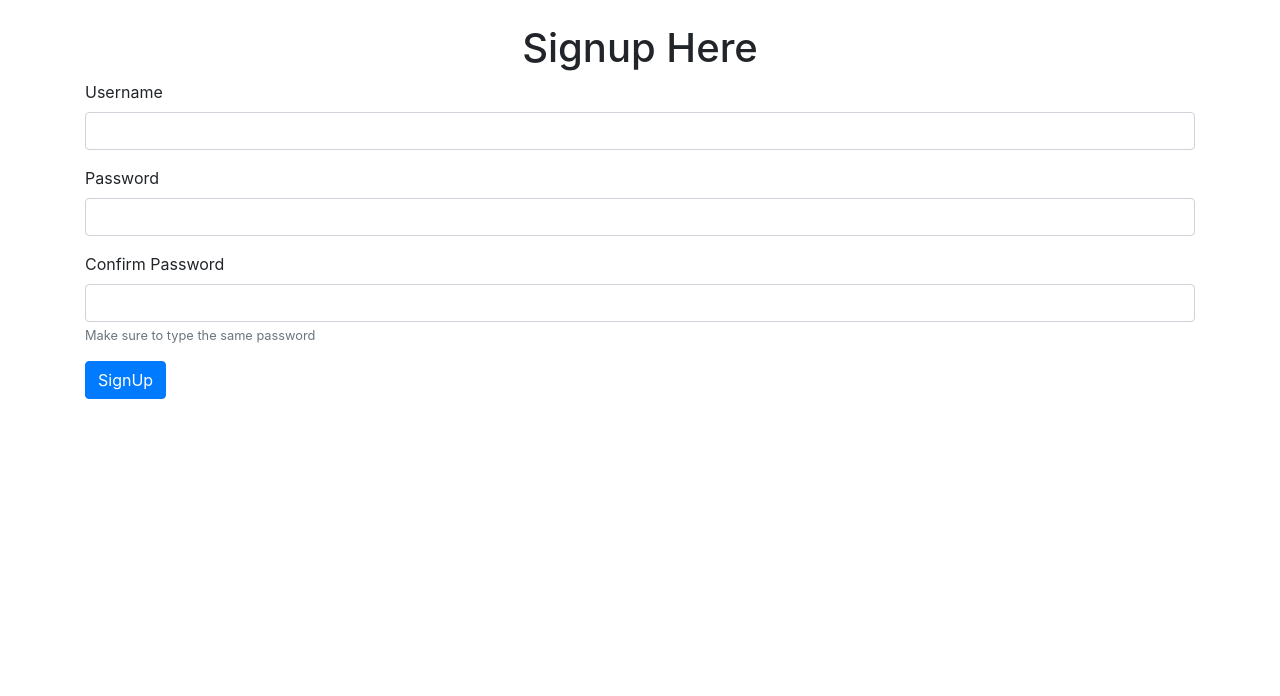
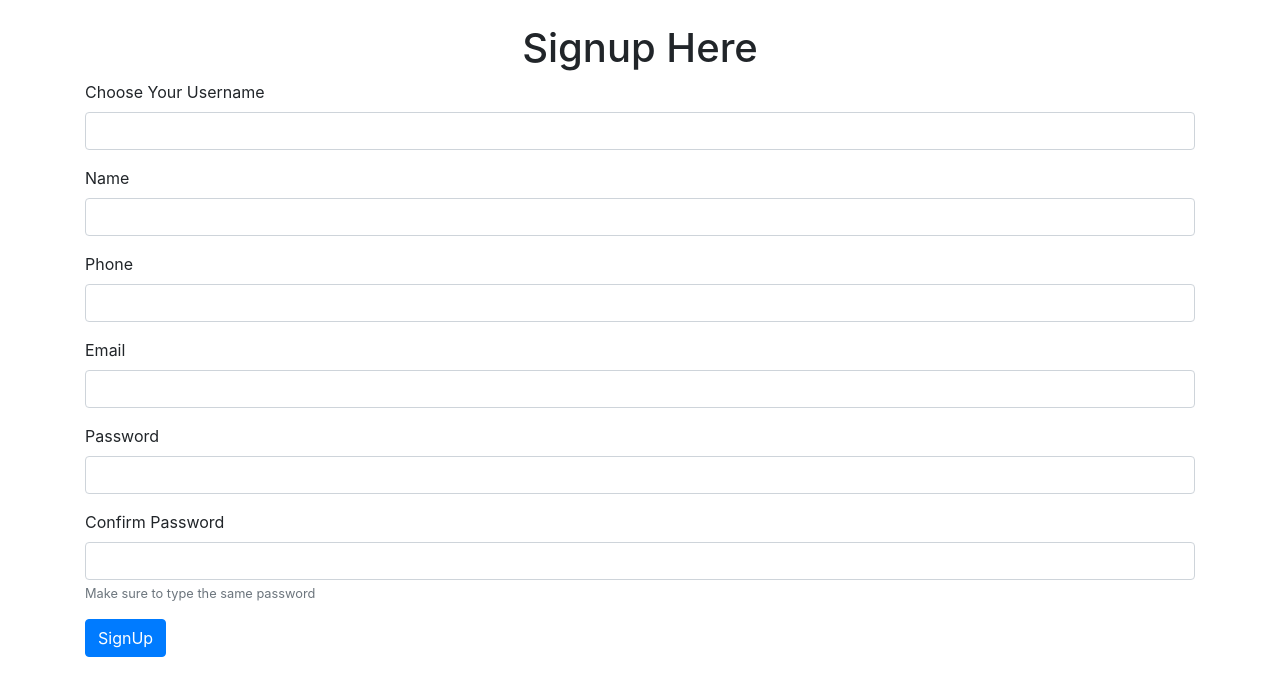
Before and after one commit to helloabdulmajid/Sign-Up-Form-PHP-, a PHP site: page / in a window 1280 px wide. Shown: the top 696 px of the page. Run offline with PHP 8.4, Linux system fonts and the light colour scheme; some libraries are stand-ins or nearby versions.

Commit message:
First Commit

```diff
--- a/db.php
+++ b/db.php
@@ -4,7 +4,7 @@
 	$username = "root";
 	$password = "";
 
-	$database = "formsubmit";
+	$database = "formsubmit2";
 
 	// Create a connection
 	$conn = mysqli_connect($servername,
--- a/index.php
+++ b/index.php
@@ -1,9 +1,5 @@
 
 <?php
-
-  $showAlert = false;
-  $showError = false;
-  $exists=false;
 
   if($_SERVER["REQUEST_METHOD"] == "POST") {
 
@@ -11,48 +7,61 @@
     // Database Connection.
     include 'db.php';
 
-    $username = $_POST["name"];
+    $username = $_POST["username"];
+    $name = $_POST["name"];
+    $phone = $_POST["phone"];
+    $email=$_POST['email'];
     $password = $_POST["password"];
     $cpassword = $_POST["cpassword"];
 
+    $check1=mysqli_query($conn,"select username from users where username='$username'");
+    $checkrows1=mysqli_num_rows($check1);
 
-    $sql = "Select * from users where name='$username'";
+   if($checkrows1>0) {
+      echo "<script>alert('username already exist.')</script>";
+      echo "<script>window.open('index.php','_self')</script>";
+      exit();
+   }
+   $check2=mysqli_query($conn,"select phone from users where phone='$phone'");
+    $checkrows2=mysqli_num_rows($check2);
 
-    $result = mysqli_query($conn, $sql);
+   if($checkrows2>0) {
+      echo "<script>alert('phone already exist.')</script>";
+      echo "<script>window.open('index.php','_self')</script>";
+      exit();
+   }
 
-    $num = mysqli_num_rows($result);
+   $check3=mysqli_query($conn,"select uemail from users where uemail='$email'");
+    $checkrows3=mysqli_num_rows($check3);
 
-    // This sql query is use to check if
-    // the username is already present
-    // or not in our Database
-    if($num == 0) {
-      if(($password == $cpassword) && $exists==false) {
+   if($checkrows3>0) {
+      echo "<script>alert('Email already exist.')</script>";
+      echo "<script>window.open('index.php','_self')</script>";
+      exit();
+   }
+   if($password==$cpassword){
+	   $sql="insert into `users`(username,name,phone,uemail,password,cpassword) values ('$username','$name','$phone','$email','$password','$cpassword') ";
 
-        $hash = password_hash($password,
-                  PASSWORD_DEFAULT);
 
-        // Password Hashing is used here.
-        $sql = "INSERT INTO `users` ( `name`,
-          `password`, `date`) VALUES ('$username',
-          '$hash', current_timestamp())";
+	   $result = mysqli_query($conn, $sql);
+	   if($result){
+		echo "<script>alert('Sign Up Successfully')</script>";
+		echo "<script>window.open('index.php','_self')</script>";
+	   exit();
+	   }
 
-        $result = mysqli_query($conn, $sql);
 
-        if ($result) {
-          $showAlert = true;
-        }
-      }
-      else {
-        $showError = "Passwords do not match";
-      }
-    }// end if
 
-  if($num>0)
-  {
-    $exists="Username not available";
+
+   }
+   else{
+	echo "<script>alert('Password did not match')</script>";
+	echo "<script>window.open('index.php','_self')</script>";
+	exit();
+   }
+
+
   }
-
-  }//end if
 
   ?>
 
@@ -128,9 +95,27 @@
 	<form action="index.php" method="post">
 
 		<div class="form-group">
-			<label for="username">Username</label>
+			<label for="username">Choose Your Username</label>
 		<input type="text" class="form-control" id="username"
+			name="username" aria-describedby="emailHelp">
+		</div>
+
+		<div class="form-group">
+			<label for="name">Name</label>
+		<input type="text" class="form-control" id="name"
 			name="name" aria-describedby="emailHelp">
+		</div>
+
+		<div class="form-group">
+			<label for="phone">Phone</label>
+		<input type="text" class="form-control" id="phone"
+			name="phone" aria-describedby="emailHelp">
+		</div>
+
+		<div class="form-group">
+			<label for="email">Email</label>
+		<input type="text" class="form-control" id="email"
+			name="email" aria-describedby="emailHelp">
 		</div>
 
 		<div class="form-group">
```
Also changed, not shown: other parts of index.php (+0 -42 lines).
